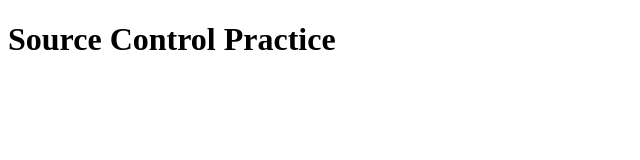
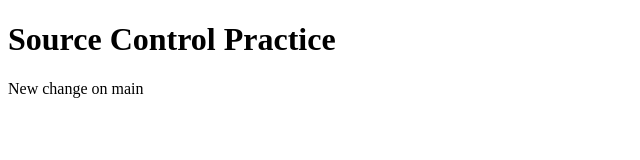
Before and after one commit to RafaelTeixeiraSerafim/source-control-practice, a plain HTML site: page index.html in a window 1280 px wide. Shown: the whole page, without its empty margins (0-640 px from the left). Drawn offline with Linux system fonts and the light colour scheme.

Commit message:
Add new paragraph element

```diff
--- a/index.html
+++ b/index.html
@@ -7,5 +7,6 @@
 </head>
 <body>
     <h1>Source Control Practice</h1>
+    <p>New change on main</p>
 </body>
 </html>
```
